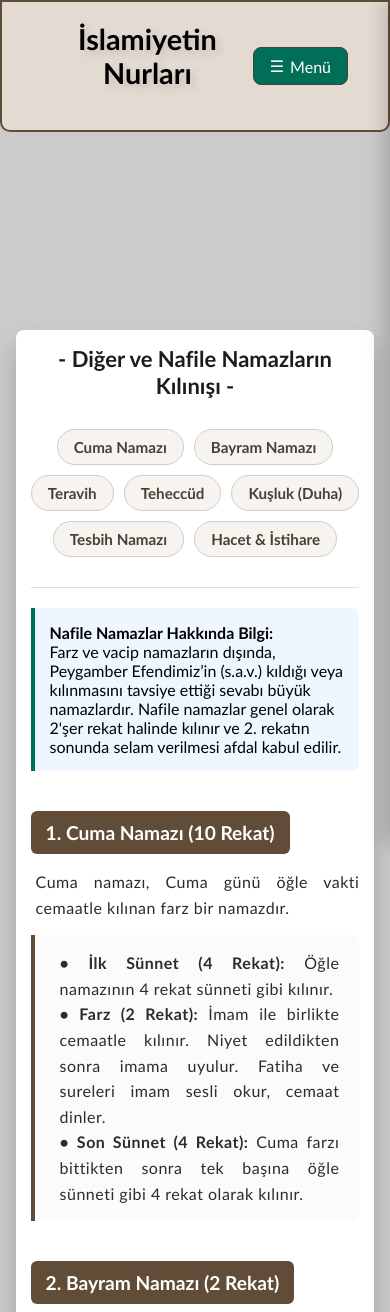
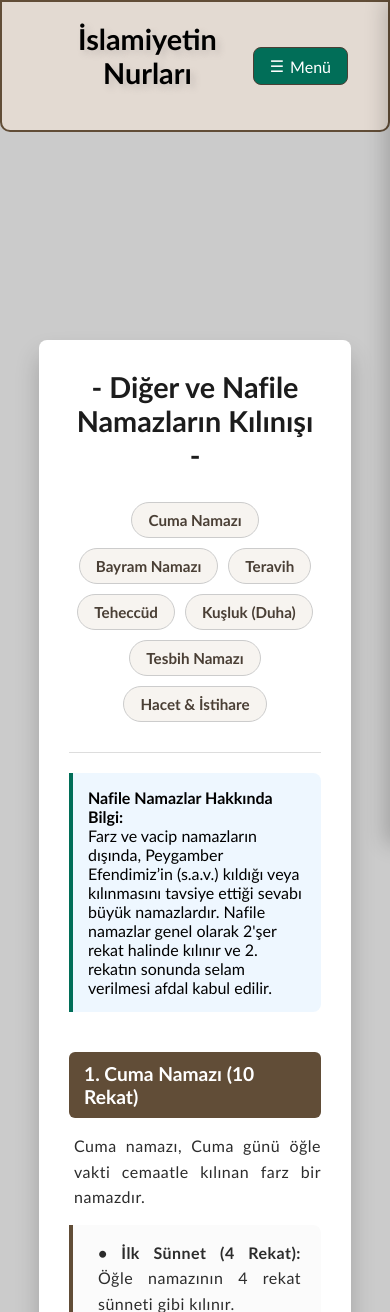
Before and after one commit to nur-byte/islamiyetin-nurlari, a Flask app: page /digernamazlar in a window 390 px wide. Shown: the top 1312 px of the page. Run offline with Flask 3, Linux system fonts and the light colour scheme.

Commit message:
Update digernamazlar.html

```diff
--- a/templates/digernamazlar.html
+++ b/templates/digernamazlar.html
@@ -22,7 +22,7 @@
         min-height: 590px;
         width: 80%;
         max-width: 900px;
-        margin: 220px auto 60px auto;
+        margin: 30px auto 40px auto; /* Boşluk ideal seviyeye düşürüldü */
         text-align: left;
         box-shadow: 0 15px 25px rgba(0, 0, 0, 0.2);
         background-color: #ffffff;
@@ -134,14 +134,10 @@
     }
 
     /* Responsive Uyum */
-    @media (max-width: 768px) {
+  @media (max-width: 768px) {
         .ortaa {
-            width: 92%;
-            padding: 15px;
-            margin-top: 230px;
+            margin-top: 240px;
         }
-        h1 { font-size: 22px; }
-        p, .ortaa ul, .ortaa ol { font-size: 16px; }
     }
 </style>
 {% endblock %}
```
